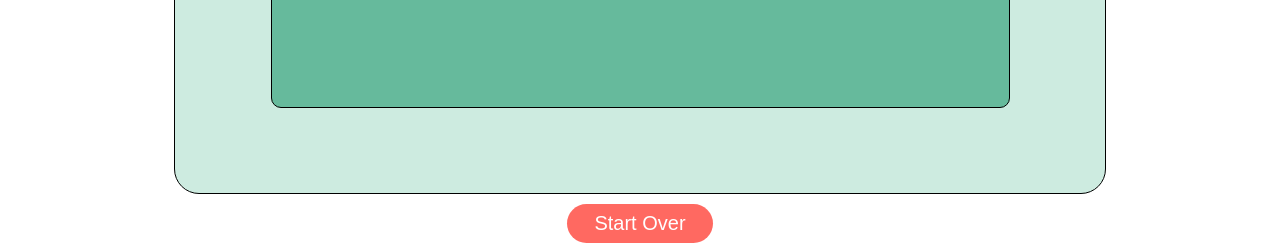
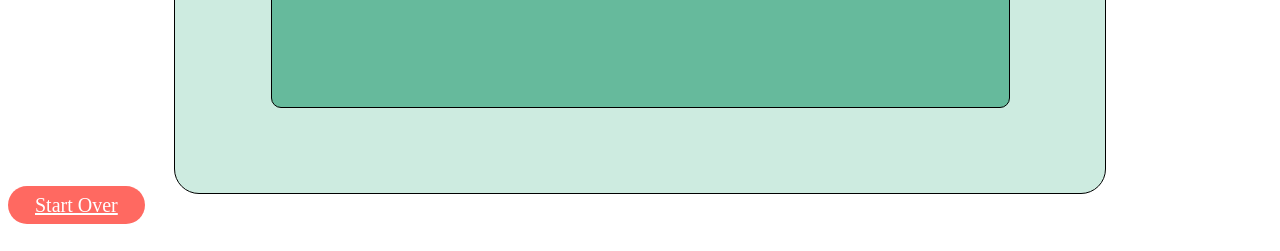
Before and after one commit to malhar715/Carbon-Footprint-Tracker, a plain HTML site: page resultsPage.html in a window 1280 px wide. Shown: the part 713-964 px from the top of the page. After the commit the page ends 938 px from the top, so only its background shows below. Drawn offline with Linux system fonts and the light colour scheme.

Commit message:
Linking with button
Reset button links to page named index.html

```diff
--- a/resultsPage.html
+++ b/resultsPage.html
@@ -36,10 +36,8 @@
   	</span>
   	</div>
     </div>
-    <center>
-	<button class="resetbutton">Start Over</button>
-
-
+	</center>
+	<a href="index.html" class="resetbutton">Start Over</a>
 </body>
 
 </html>
```
